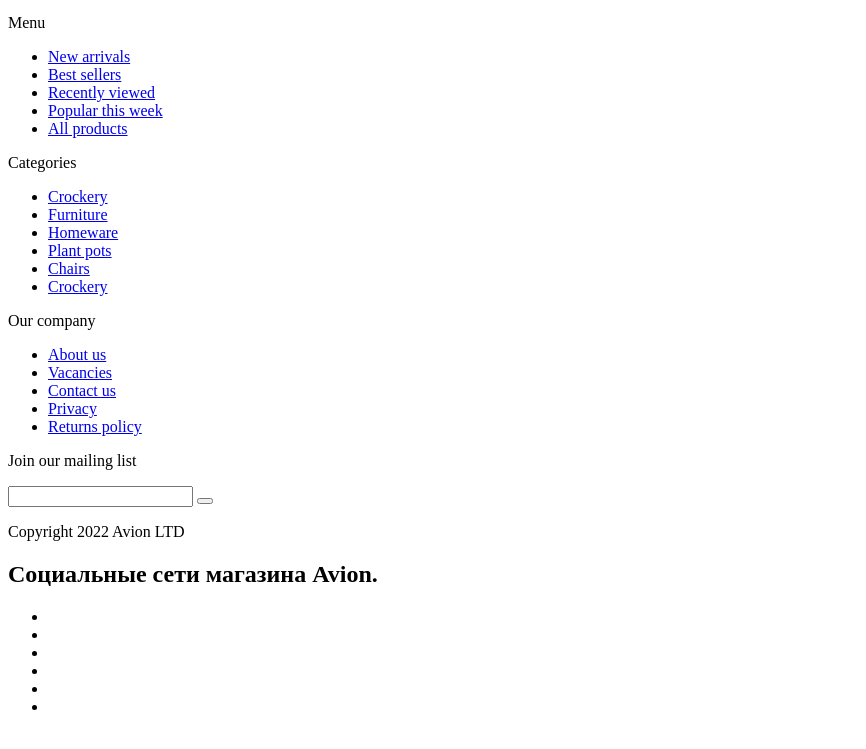
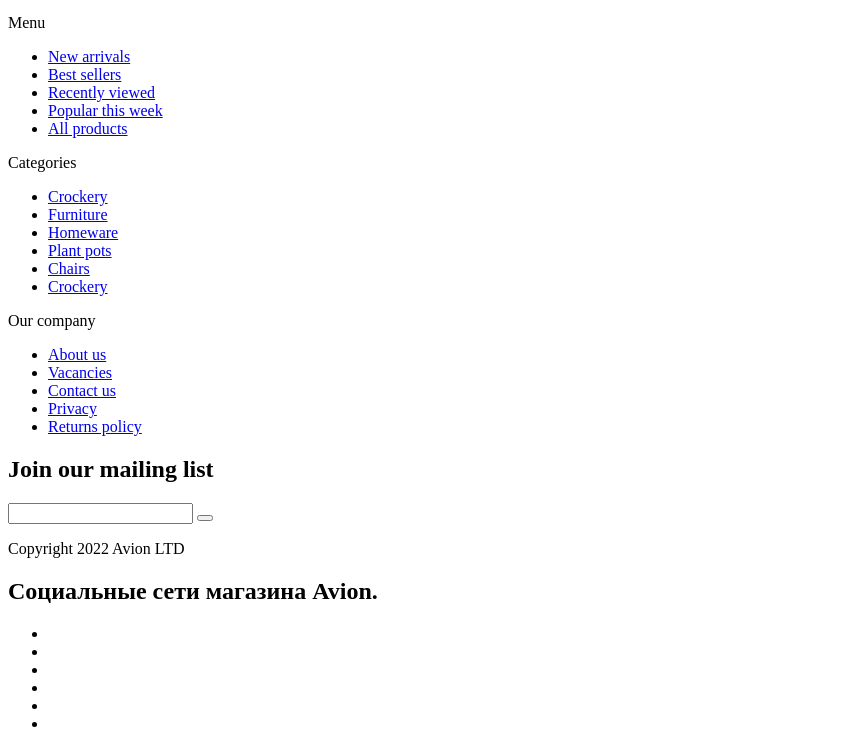
Before and after one commit to Alexander-Kirichenko/Avion, a plain HTML site: page project - avion/avion.html in a window 1280 px wide. Shown: the part 5067-5816 px from the top of the page, without its empty margins (0-866 px from the left). Drawn offline with Linux system fonts and the light colour scheme.

Commit message:
изменил title в head，изменил тег с параграфа на заголовок в footer__sign-up

```diff
--- a/project - avion/avion.html
+++ b/project - avion/avion.html
@@ -4,6 +4,7 @@
 <head>
     <meta charset="UTF-8">
     <meta name="viewport" content="width=device-width, initial-scale=1.0">
+    <title>Avion</title>
 </head>
 
 <body class="main-page">
@@ -219,7 +220,7 @@
             <p class="section-sign-up__text">
                 Sign up for our newsletter and receive exclusive offers on new ranges, sales, pop up stores and more
             </p>
-            <form class="section-sign-up__form sign-up-form" action="" method="post">
+            <form class="section-sign-up__form sign-up-form" action="https://echo.htmlacademy.ru/" method="post">
                 <input class="sign-up-form__control input" type="text">
                 <button class="sign-up-form__button button" type="submit"></button>
             </form>
@@ -347,10 +348,10 @@
             </div>
         </nav>
         <section class="footer__sign-up section-sign-up">
-            <p class="section-sign-up__text">
+            <h2 class="section-sign-up__title">
                 Join our mailing list
-            </p>
-            <form class="section-sign-up__form sign-up-form" action="" method="post">
+            </h2>
+            <form class="section-sign-up__form sign-up-form" action="https://echo.htmlacademy.ru/" method="post">
                 <input class="sign-up-form__control input" type="text">
                 <button class="sign-up-form__button button" type="submit"></button>
             </form>
@@ -381,9 +382,8 @@
                 <li class="socials__item">
                     <a class="socials__link socials__link--pinterest link" href="#"></a>
                 </li>
+            </ul>
         </section>
-        </div>
-
     </footer>
 </body>
 
```
